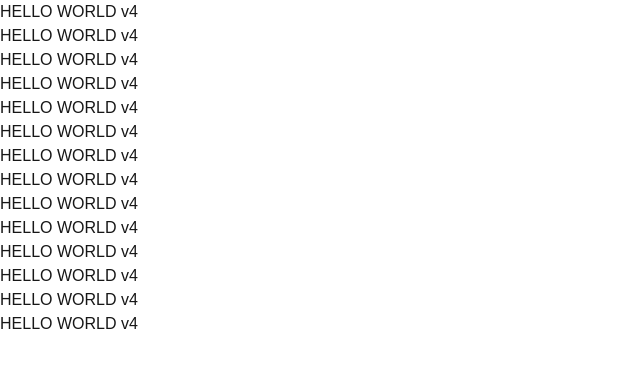
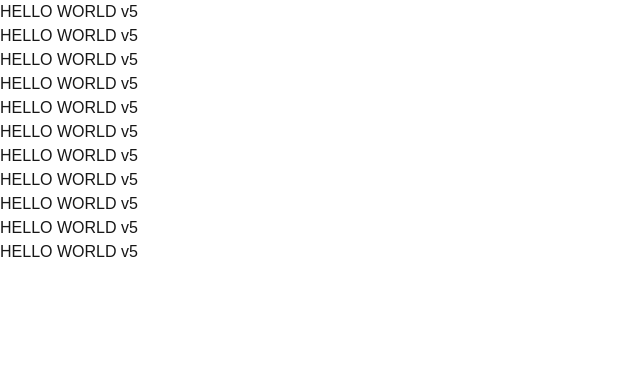
Before and after one commit to JFQuinzon/map-sample, a Next.js app: page / in a window 1280 px wide. Shown: the top 368 px of the page, without its empty margins (0-640 px from the left). Built offline with nearby package versions, Linux system fonts and the light colour scheme.

Commit message:
Update page.tsx

```diff
--- a/src/app/page.tsx
+++ b/src/app/page.tsx
@@ -4,20 +4,17 @@
   return (
     <div>
 
-    <h1>HELLO WORLD v4</h1>
-    <h1>HELLO WORLD v4</h1>
-    <h1>HELLO WORLD v4</h1>
-    <h1>HELLO WORLD v4</h1>
-    <h1>HELLO WORLD v4</h1>
-    <h1>HELLO WORLD v4</h1>
-    <h1>HELLO WORLD v4</h1>
-    <h1>HELLO WORLD v4</h1>
-    <h1>HELLO WORLD v4</h1>
-    <h1>HELLO WORLD v4</h1>
-    <h1>HELLO WORLD v4</h1>
-    <h1>HELLO WORLD v4</h1>
-    <h1>HELLO WORLD v4</h1>
-    <h1>HELLO WORLD v4</h1>
+    <h1>HELLO WORLD v5</h1>
+    <h1>HELLO WORLD v5</h1>
+    <h1>HELLO WORLD v5</h1>
+    <h1>HELLO WORLD v5</h1>
+    <h1>HELLO WORLD v5</h1>
+    <h1>HELLO WORLD v5</h1>
+    <h1>HELLO WORLD v5</h1>
+    <h1>HELLO WORLD v5</h1>
+    <h1>HELLO WORLD v5</h1>
+    <h1>HELLO WORLD v5</h1>
+    <h1>HELLO WORLD v5</h1>
 
     </div>
   )
```
